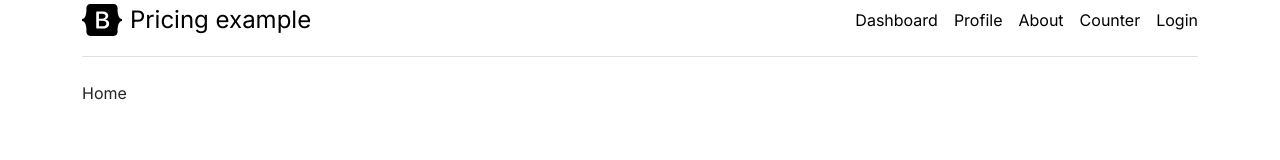
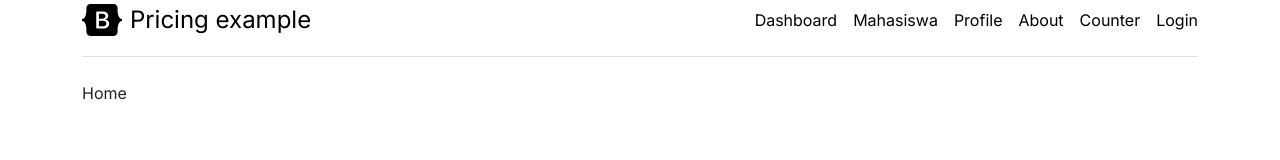
Before and after one commit to HamzaniWahid/web12024, a Next.js app: page / in a window 1280 px wide. Shown: the top 160 px of the page. Built offline with nearby package versions, Linux system fonts and the light colour scheme.

Commit message:
menu mahasiswa

```diff
--- a/src/components/Navigations.js
+++ b/src/components/Navigations.js
@@ -14,6 +14,7 @@ function Navigation() {
   return (
     <nav className="d-inline-flex mt-2 mt-md-0 ms-md-auto">
       <a className="me-3 py-2 link-body-emphasis text-decoration-none" href="/dashboard">Dashboard</a>
+      <a className="me-3 py-2 link-body-emphasis text-decoration-none" href="/mahasiswa">Mahasiswa</a>
       <a className="me-3 py-2 link-body-emphasis text-decoration-none" href="/profile">Profile</a>
       <a className="me-3 py-2 link-body-emphasis text-decoration-none" href="/about">About</a>
       <a className="me-3 py-2 link-body-emphasis text-decoration-none" href="/counter">Counter</a>
```
